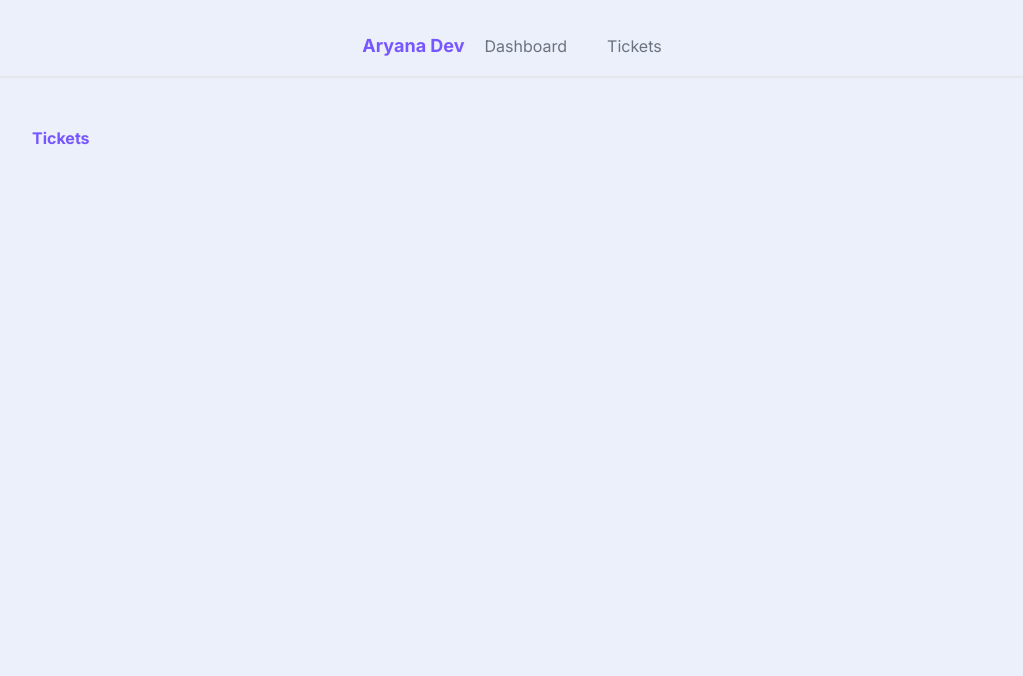
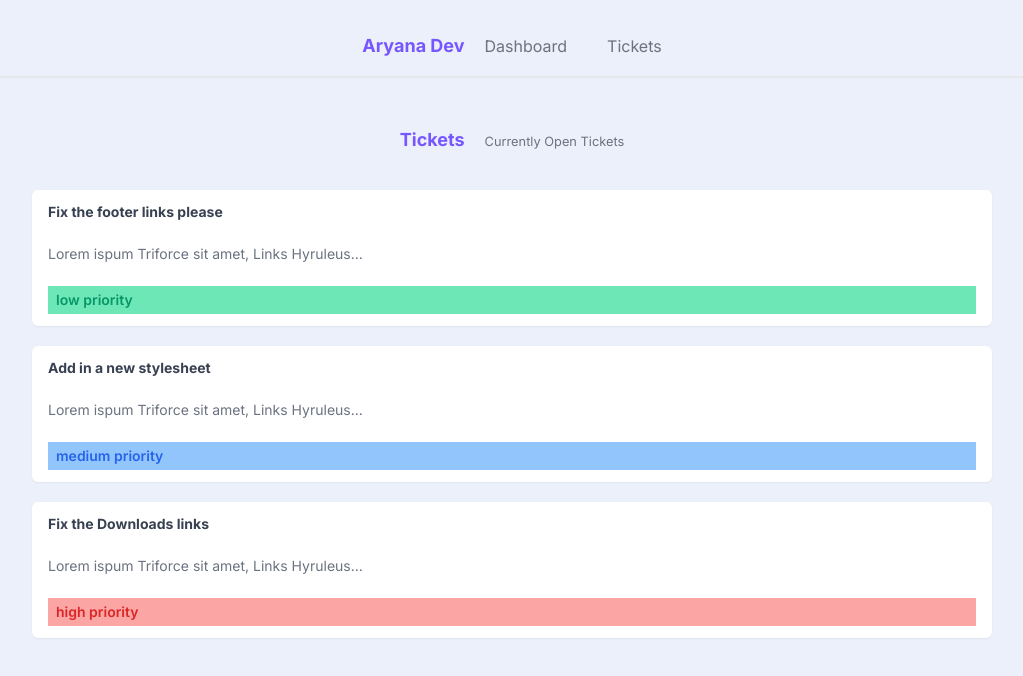
Before and after one commit to AryanaDev/next-test-v13, a Next.js app: page /tickets in a window 1280 px wide. Shown: the top 676 px of the page, without its empty margins (128-1151 px from the left). Built offline with nearby package versions, Linux system fonts and the light colour scheme; data requests are answered from the project's data file.

Commit message:
TicketList and db.Json added

```diff
--- /dev/null
+++ b/_data/db.json
@@ -0,0 +1,25 @@
+{
+  "tickets" : [
+    {
+      "id": "1",
+      "title": "Fix the footer links please",
+      "body": "Lorem ispum Triforce sit amet, Links Hyruleus",
+      "priority": "low",
+      "user_email": "aryanorasteh7@gmail.com"
+    },
+    {
+      "id": "2",
+      "title": "Add in a new stylesheet",
+      "body": "Lorem ispum Triforce sit amet, Links Hyruleus",
+      "priority": "medium",
+      "user_email": "aryanorasteh7@gmail.com"
+    },
+    {
+      "id": "3",
+      "title": "Fix the Downloads links",
+      "body": "Lorem ispum Triforce sit amet, Links Hyruleus",
+      "priority": "high",
+      "user_email": "aryanorasteh7@gmail.com"
+    }
+  ]
+}
--- /dev/null
+++ b/app/tickets/TicketList.jsx
@@ -0,0 +1,33 @@
+async function getTickets() {
+    const res = await fetch('http://localhost:4000/tickets',{
+        next: {
+            revalidate: 20
+        }
+    })
+
+    return res.json()
+}
+
+export default async function TicketList() {
+
+    const tickets = await getTickets()
+    return (
+        <>
+            {tickets.map((ticket) => (
+                <div key={ticket.id} className='card my-5'>
+                    <h3>{ticket.title}</h3>
+                    <p>{ticket.body.slice(0, 200)}...</p>
+                    <div className={`pill ${ticket.priority}`}>
+                        {ticket.priority} priority
+                    </div>
+                </div>
+            ))}
+
+            {
+                tickets.length === 0 && (
+                    <p className='text-center'>There are No Tickets</p>
+                )
+            }
+        </>
+    )
+}
--- a/app/tickets/page.jsx
+++ b/app/tickets/page.jsx
@@ -1,9 +1,13 @@
-import React from "react";
-
+import TicketList from "@/app/tickets/TicketList";
 export default function Tickets(){
     return(
         <main>
-            <h2>Tickets</h2>
+            <nav>
+                <h2>Tickets</h2>
+                <p><small>Currently Open Tickets</small></p>
+            </nav>
+
+            <TicketList/>
         </main>
     )
 }
--- a/package.json
+++ b/package.json
@@ -12,6 +12,7 @@
     "autoprefixer": "10.4.16",
     "eslint": "8.53.0",
     "eslint-config-next": "14.0.2",
+    "json-server": "^0.17.4",
     "next": "14.0.2",
     "postcss": "8.4.31",
     "react": "18.2.0",
```
Also changed, not shown: 1 other file (tests, documents, lock files or other folders).
